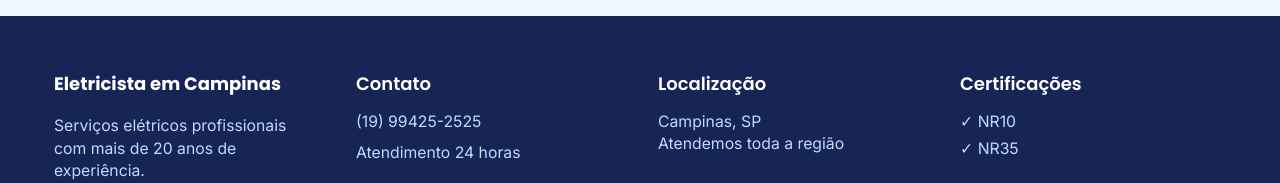
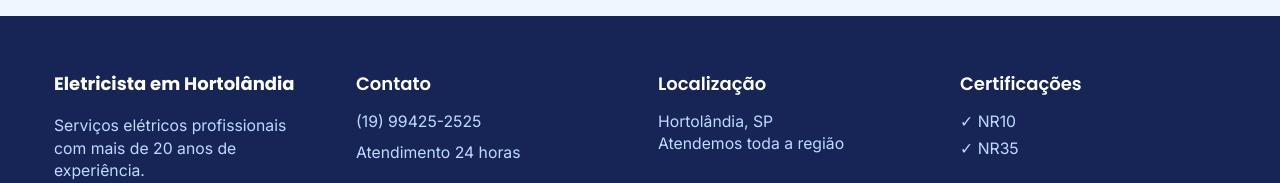
Before and after one commit to fabianamariasouza82-glitch/eletricistaemhortolandiasp, a React (Vite) app: page /blog in a window 1280 px wide. Shown: the part 3744-3927 px from the top of the page. Built offline with nearby package versions, Linux system fonts and the light colour scheme.

Commit message:
Update footer information for location and service

```diff
--- a/src/pages/Blog.tsx
+++ b/src/pages/Blog.tsx
@@ -122,7 +122,7 @@ export default function Blog() {
         <div className="container">
           <div className="grid grid-cols-1 md:grid-cols-4 gap-8 mb-8">
             <div>
-              <h3 className="font-bold mb-4">Eletricista em Campinas</h3>
+              <h3 className="font-bold mb-4">Eletricista em Hortolândia</h3>
               <p className="text-blue-200 text-sm">Serviços elétricos profissionais com mais de 20 anos de experiência.</p>
             </div>
             <div>
@@ -134,7 +134,7 @@ export default function Blog() {
             </div>
             <div>
               <h4 className="font-semibold mb-3">Localização</h4>
-              <p className="text-blue-200 text-sm">Campinas, SP</p>
+              <p className="text-blue-200 text-sm">Hortolândia, SP</p>
               <p className="text-blue-200 text-sm">Atendemos toda a região</p>
             </div>
             <div>
```
